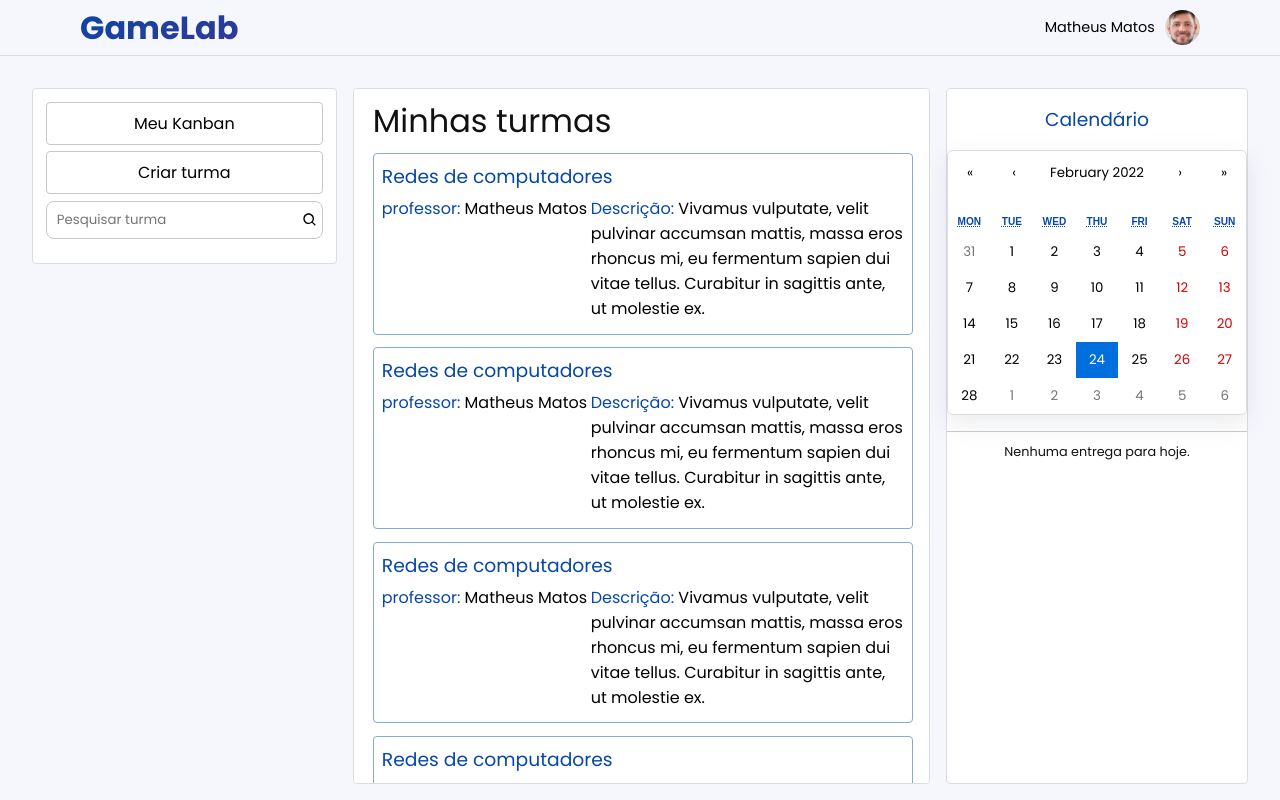
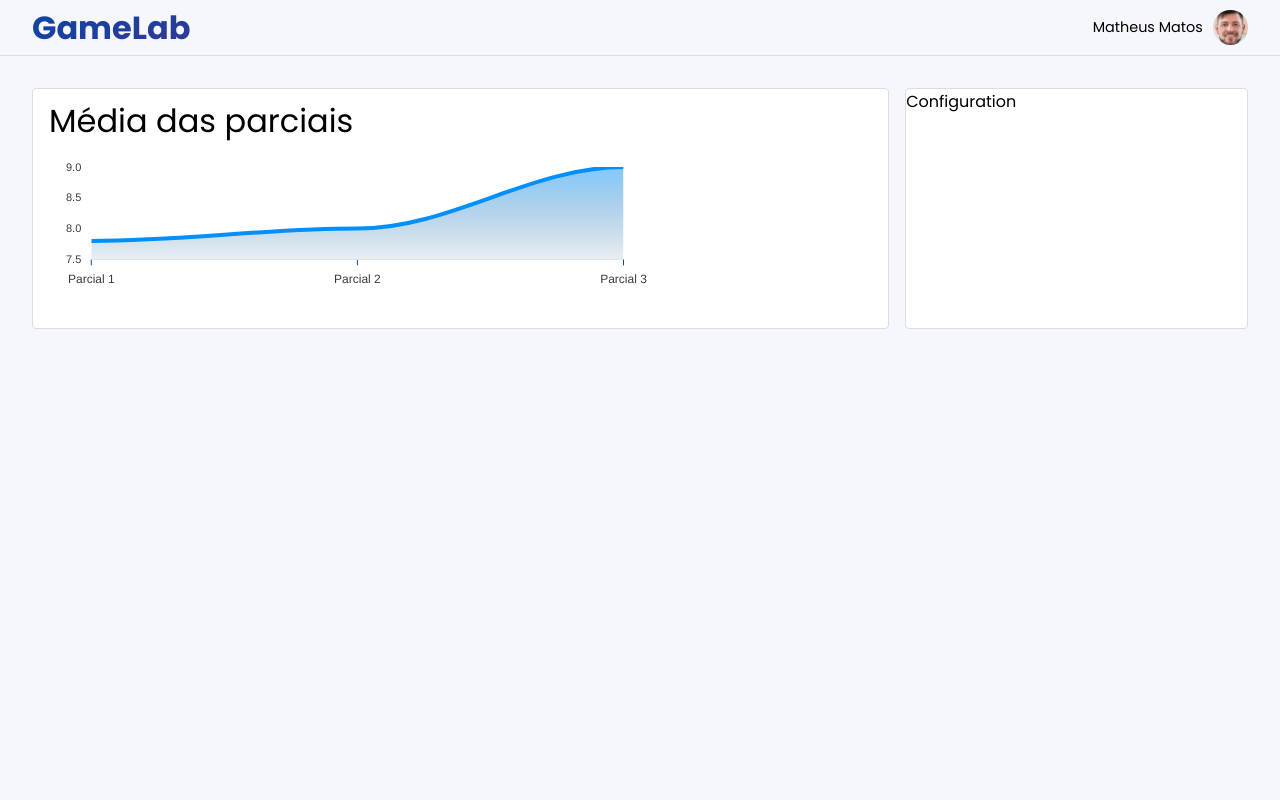
Before and after one commit to MiguelCastro1/Gamelab, a React (Vite) app in the folder frontend/: page / in a window 1280 px wide. Built offline with nearby package versions, Linux system fonts and the light colour scheme.

Commit message:
v0.1.1 - construção detalhes turma

```diff
--- a/frontend/package.json
+++ b/frontend/package.json
@@ -8,8 +8,10 @@
     "preview": "vite preview"
   },
   "dependencies": {
+    "apexcharts": "^3.33.1",
     "formik": "^2.2.9",
     "react": "^17.0.2",
+    "react-apexcharts": "^1.3.9",
     "react-calendar": "^3.7.0",
     "react-dom": "^17.0.2",
     "react-icons": "^4.3.1",
--- /dev/null
+++ b/frontend/src/Pages/DetalheTurma/index.jsx
@@ -0,0 +1,85 @@
+import Chart from "react-apexcharts";
+import HeaderHome from "../../components/HeaderHome";
+import styles from "./styles.module.scss";
+
+const options = {
+  chart: {
+    toolbar: {
+      show: false,
+    },
+    zoom: {
+      enabled: false,
+    },
+  },
+  grid: {
+    show: false,
+  },
+  dataLabels: {
+    enabled: false,
+  },
+  tooltip: {
+    enabled: false,
+  },
+  xaxis: {
+    axisTicks: {
+      color: "var(--blue-700)",
+    },
+  },
+  fill: {
+    opacity: 0.3,
+    type: "gradient",
+    gradient: {
+      shade: "dark",
+      opacityFrom: 0.7,
+      opacityTo: 0.3,
+    },
+  },
+};
+
+const series = [
+  {
+    name: "Médias Parciais",
+    data: [
+      {
+        x: "Parcial 1",
+        y: 7.8,
+      },
+      {
+        x: "Parcial 2",
+        y: 8,
+      },
+      {
+        x: "Parcial 3",
+        y: 9,
+      },
+    ],
+  },
+];
+
+// const series = [7, 7.8, 9];
+
+function DetalheTurma() {
+  return (
+    <>
+      <HeaderHome />
+      <div className={styles.container}>
+        <div className={styles.content}>
+          <div className={styles.mainContent}>
+            <section className={styles.areaGraphic}>
+              <h1>Média das parciais</h1>
+              <Chart
+                type="area"
+                height="160"
+                options={options}
+                series={series}
+              />
+            </section>
+          </div>
+          <div className={styles.sideBarRight}>Configuration</div>
+        </div>
+      </div>
+    </>
+  );
+}
+
+export default DetalheTurma;
--- /dev/null
+++ b/frontend/src/Pages/DetalheTurma/styles.module.scss
@@ -0,0 +1,35 @@
+.container {
+  width: min(95vw, 1390px);
+  margin: 0 auto;
+
+  .content {
+    margin-top: 2rem;
+    display: grid;
+    max-width: 100%;
+    grid-template-columns: minmax(400px, 2fr) 0.8fr;
+    grid-column-gap: 1rem;
+
+    .mainContent {
+      background: white;
+      border: 1px solid var(--gray-100);
+      border-radius: 4px;
+
+      .areaGraphic {
+        padding: 1rem;
+        width: 75%;
+
+        h1 {
+          font-weight: normal;
+          font-size: 2rem;
+          line-height: 2rem;
+        }
+      }
+    }
+
+    .sideBarRight {
+      background: white;
+      border: 1px solid var(--gray-100);
+      border-radius: 4px;
+    }
+  }
+}
--- a/frontend/src/Pages/HomeProfessor/index.jsx
+++ b/frontend/src/Pages/HomeProfessor/index.jsx
@@ -1,6 +1,8 @@
 import { useState } from "react";
 import { Link } from "react-router-dom";
 import { BiSearch } from "react-icons/bi";
+import { BsKanban } from "react-icons/bs";
+import { IoSchoolOutline } from "react-icons/io5";
 import HeaderHome from "../../components/HeaderHome";
 import BoxTurma from "../../components/BoxTurma";
 import Calendar from "react-calendar";
@@ -16,8 +18,6 @@ function HomeProfessor() {
         <div className={styles.content}>
           <div className={styles.sideBarLeft}>
             <ul>
-              <li>Meu Kanban</li>
-              <li>Criar turma</li>
               <li>
                 <input placeholder="Pesquisar turma" />
                 <BiSearch
@@ -29,6 +29,12 @@ function HomeProfessor() {
                     zIndex: "10",
                   }}
                 />
+              </li>
+              <li>
+                Meu Kanban <BsKanban />
+              </li>
+              <li>
+                Criar turma <IoSchoolOutline />{" "}
               </li>
             </ul>
           </div>
@@ -87,6 +93,27 @@ function HomeProfessor() {
                 descricao="Vivamus vulputate, velit pulvinar accumsan mattis, massa eros rhoncus mi, eu fermentum sapien dui vitae tellus. Curabitur in sagittis ante, ut molestie ex."
               />
             </Link>
+            <Link to="login">
+              <BoxTurma
+                nomeTurma="Redes de computadores"
+                professor="Matheus Matos"
+                descricao="Vivamus vulputate, velit pulvinar accumsan mattis, massa eros rhoncus mi, eu fermentum sapien dui vitae tellus. Curabitur in sagittis ante, ut molestie ex."
+              />
+            </Link>
+            <Link to="login">
+              <BoxTurma
+                nomeTurma="Redes de computadores"
+                professor="Matheus Matos"
+                descricao="Vivamus vulputate, velit pulvinar accumsan mattis, massa eros rhoncus mi, eu fermentum sapien dui vitae tellus. Curabitur in sagittis ante, ut molestie ex."
+              />
+            </Link>
+            <Link to="login">
+              <BoxTurma
+                nomeTurma="Redes de computadores"
+                professor="Matheus Matos"
+                descricao="Vivamus vulputate, velit pulvinar accumsan mattis, massa eros rhoncus mi, eu fermentum sapien dui vitae tellus. Curabitur in sagittis ante, ut molestie ex."
+              />
+            </Link>
           </div>
           <div className={styles.sideBarRight}>
             <ul>
--- a/frontend/src/Pages/HomeProfessor/styles.module.scss
+++ b/frontend/src/Pages/HomeProfessor/styles.module.scss
@@ -11,7 +11,7 @@
     grid-column-gap: 1rem;
 
     .feed {
-      // box-shadow: var(--sombra);
+      box-shadow: var(--sombra);
       border: 1px solid var(--gray-100);
       background: white;
       max-height: 87vh;
@@ -65,6 +65,7 @@
       border: 1px solid var(--gray-100);
       background: white;
       border-radius: 4px;
+      max-height: 87vh;
 
       ul {
         list-style: none;
@@ -87,7 +88,7 @@
         }
       }
     }
-  }
+
     .sideBarLeft {
       display: flex;
       justify-content: center;
@@ -103,11 +104,15 @@
         width: 100%;
 
         li {
-        // background: var(--gray-300);
+          display: flex;
+          align-items: center;
+          justify-content: center;
+          gap: 10px;
           width: 100%;
           text-align: center;
           margin-bottom: 0.4rem;
           padding: 0.5rem;
+          // padding-left: 15%;
           border: 1px solid var(--gray-300);
           border-radius: 4px;
           cursor: pointer;
@@ -117,7 +122,7 @@
             margin-bottom: 0.8rem;
           }
 
-        &:last-child {
+          &:first-child {
             position: relative;
             padding: 0;
             border: none;
@@ -125,11 +130,13 @@
             input {
               padding: 0.5rem;
               border: 1px solid var(--gray-300);
-            border-radius: 8px;
+              width: 100%;
+              border-radius: 4px;
               padding-left: 10px;
 
               &:focus {
                 border: 1px solid var(--blue-700);
+              }
             }
           }
         }
@@ -179,9 +186,10 @@
           }
         }
       }
-    }
+
       .sideBarLeft {
         display: none;
       }
     }
   }
+}
--- a/frontend/src/components/HeaderHome/styles.module.scss
+++ b/frontend/src/components/HeaderHome/styles.module.scss
@@ -3,7 +3,7 @@
   border-bottom: 1px solid var(--gray-100);
 
   .content {
-    width: min(95vw, 1120px);
+    width: min(95vw, 1390px);
     margin: 0 auto;
     height: 100%;
 
--- a/frontend/src/routes.jsx
+++ b/frontend/src/routes.jsx
@@ -4,6 +4,7 @@ import EscolherPerfil from "./Pages/EscolherPerfil";
 import FormCadastro from "./Pages/FormCadastro";
 import HomeProfessor from "./Pages/HomeProfessor";
 import Login from "./Pages/Login";
+import DetalheTurma from "./Pages/DetalheTurma";
 
 export default function Rotas() {
   return (
@@ -13,7 +14,8 @@ export default function Rotas() {
         <Route path="/cadastrar" element={<EscolherPerfil />} />
         <Route path="/cadastrar-perfil" element={<FormCadastro />} />
         <Route path="/email" element={<EmailEnviado />} />
-        <Route path="/" element={<HomeProfessor />} />
+        <Route path="/" element={<DetalheTurma />} />
+        <Route path="/home" element={<HomeProfessor />} />
       </Routes>
     </BrowserRouter>
   );
```
Also changed, not shown: 1 other file (tests, documents, lock files or other folders). Lines whose indentation alone changed are shown as unchanged.
